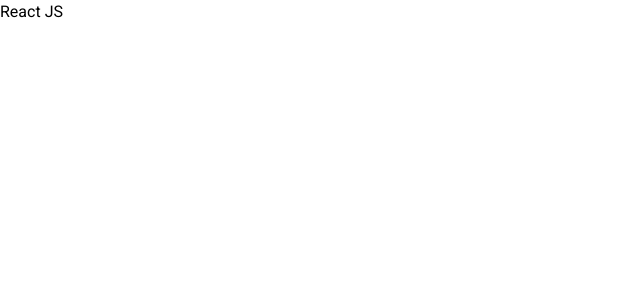
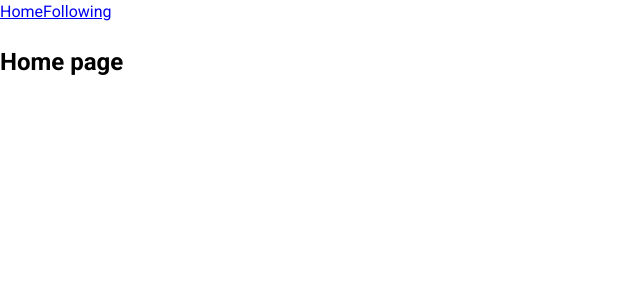
Before and after one commit to VoMinhLoi/Tiktok-UI, a React (Create React App) app: page / in a window 1280 px wide. Shown: the top 300 px of the page, without its empty margins (0-640 px from the left). Built offline with nearby package versions, Linux system fonts and the light colour scheme.

Commit message:
Cấu hình Router

```diff
--- a/package.json
+++ b/package.json
@@ -6,11 +6,12 @@
         "@testing-library/jest-dom": "^5.17.0",
         "@testing-library/react": "^13.4.0",
         "@testing-library/user-event": "^13.5.0",
+        "normalize.css": "^8.0.1",
         "react": "^18.3.1",
         "react-dom": "^18.3.1",
+        "react-router-dom": "^6.28.0",
         "react-scripts": "5.0.1",
-        "web-vitals": "^2.1.4",
-        "normalize.css": "^8.0.1"
+        "web-vitals": "^2.1.4"
     },
     "devDependencies": {
         "babel-plugin-module-resolver": "^5.0.2",
--- a/src/App.js
+++ b/src/App.js
@@ -1,5 +1,24 @@
+import { BrowserRouter, Routes, Route, Link } from 'react-router-dom';
+import { publicRouters } from '~/routes';
 function App() {
-    return <div className="App">React JS</div>;
+    return (
+        <BrowserRouter>
+            <div className="App">
+                <nav>
+                    <Link to="/">Home</Link>
+                    <Link to="/following">Following</Link>
+                </nav>
+                <Routes>
+                    {publicRouters.map((route, index) => {
+                        return (
+                            // <Route key={index} path={route.path} to element={route.component()} />
+                            <Route key={index} path={route.path} to element={<route.component />} />
+                        );
+                    })}
+                </Routes>
+            </div>
+        </BrowserRouter>
+    );
 }
 
 export default App;
--- /dev/null
+++ b/src/pages/Following/index.js
@@ -0,0 +1,5 @@
+function Following() {
+    return <h2>Following page</h2>;
+}
+
+export default Following;
--- /dev/null
+++ b/src/pages/Home/index.js
@@ -0,0 +1,5 @@
+function Home() {
+    return <h2>Home page</h2>;
+}
+
+export default Home;
--- /dev/null
+++ b/src/routes/index.js
@@ -0,0 +1,9 @@
+import Home from '~/pages/Home';
+import Following from '~/pages/Following';
+
+const publicRouters = [
+    { path: '/', component: Home },
+    { path: '/following', component: Following },
+];
+const privateRouters = [];
+export { publicRouters, privateRouters };
```
Also changed, not shown: 1 other file (tests, documents, lock files or other folders).
